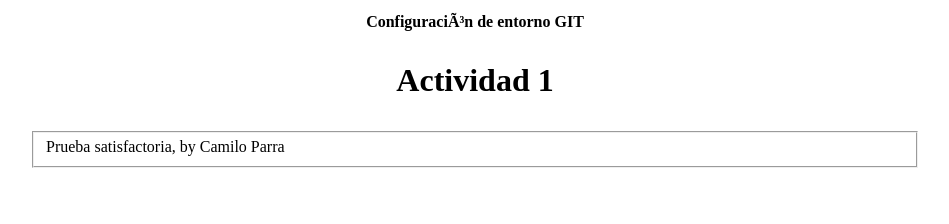
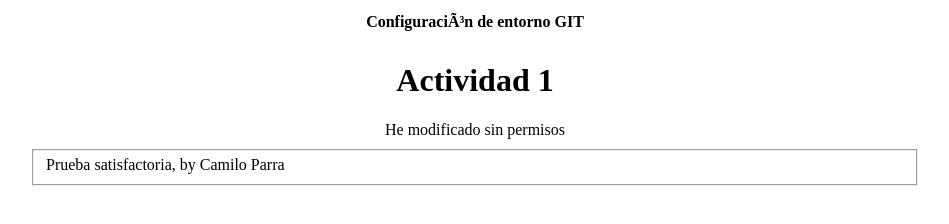
Before and after one commit to camilo-parra-datint/unad, a plain HTML site: page index.html in a window 1280 px wide. Shown: the whole page, without its empty margins (165-1114 px from the left). Drawn offline with Linux system fonts and the light colour scheme.

Commit message:
Update index.html
Pruebas del fork

```diff
--- a/index.html
+++ b/index.html
@@ -14,6 +14,7 @@
             <tr>
                 <td>
                     <div align="center"><h1>Actividad 1</h1></div>
+                    <div align="center">He modificado sin permisos</div>
                 </td>
             </tr>
             <tr>
```
